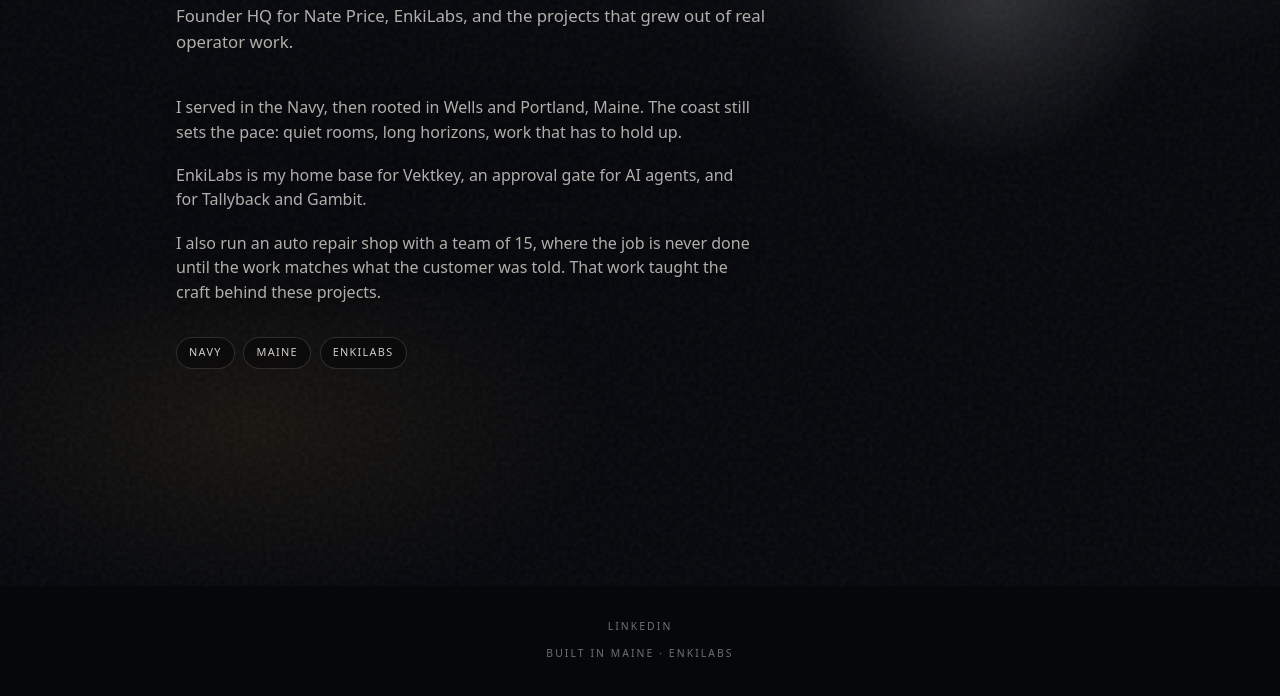
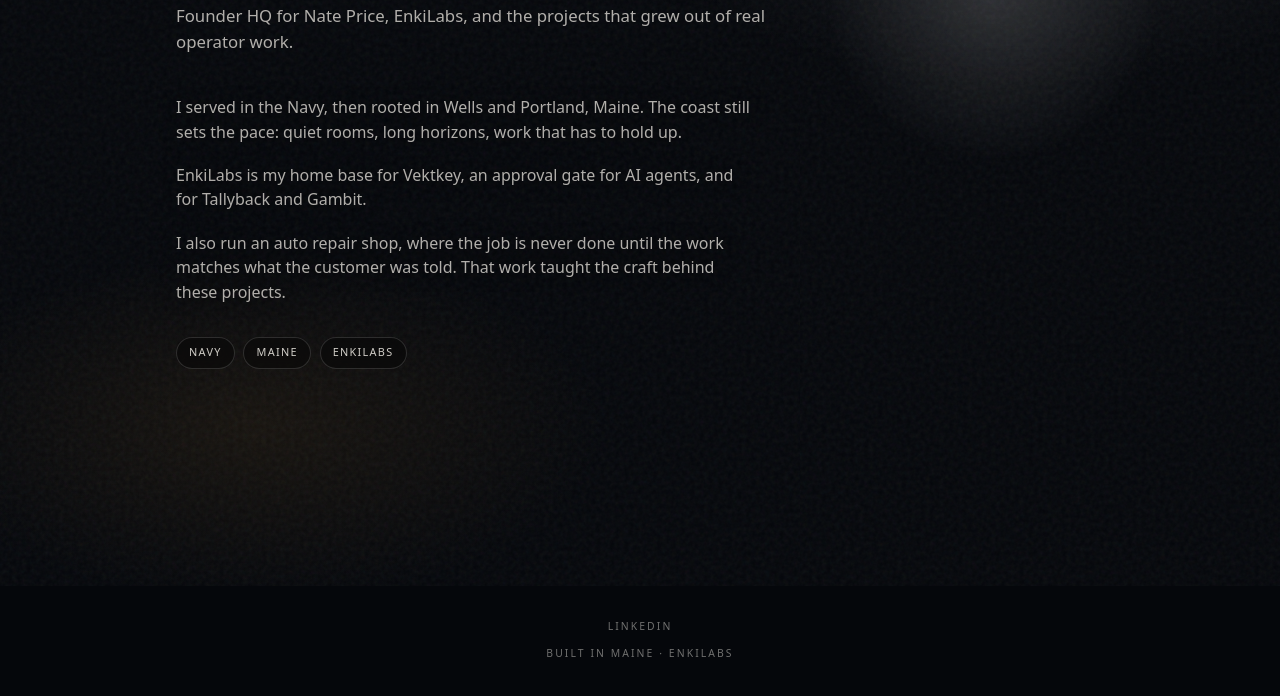
Before and after one commit to nathanieljprice-cloud/iamnateprice, a plain HTML site: page about.html in a window 1280 px wide. Shown: the part 214-910 px from the top of the page. Drawn offline with Linux system fonts and the light colour scheme.

Commit message:
About: drop team size from the repair shop line

```diff
--- a/about.html
+++ b/about.html
@@ -40,7 +40,7 @@
           EnkiLabs is my home base for Vektkey, an approval gate for AI agents, and for Tallyback and Gambit.
         </p>
         <p>
-          I also run an auto repair shop with a team of 15, where the job is never done until the work
+          I also run an auto repair shop, where the job is never done until the work
           matches what the customer was told. That work taught the craft behind these projects.
         </p>
       </div>
```
